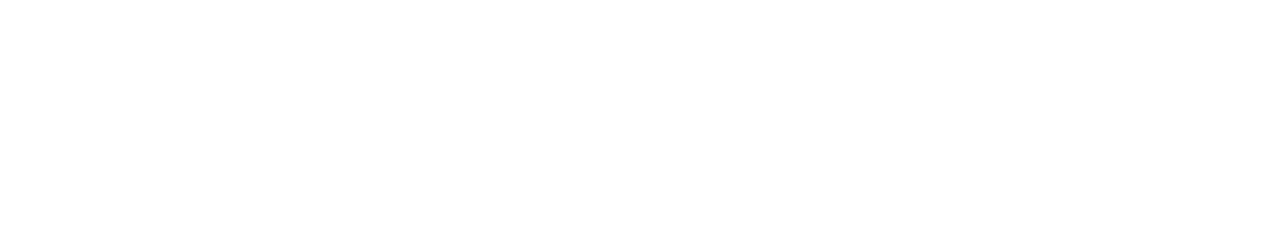
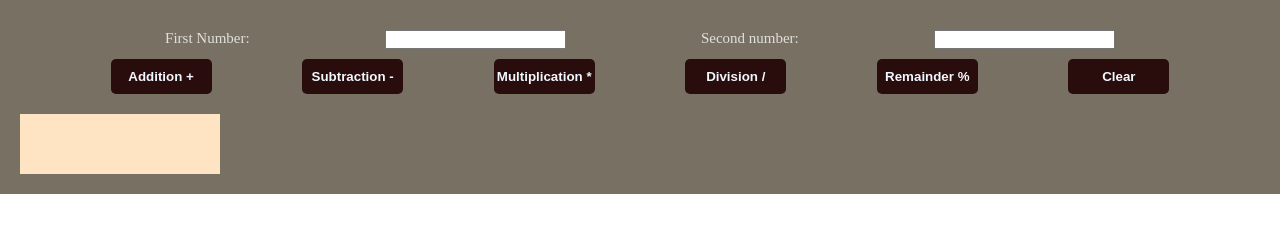
Before and after one commit to Finkie0-0/Js-testing, a plain HTML site: page Calculatorish/index.html in a window 1280 px wide. Drawn offline with Linux system fonts and the light colour scheme.

Commit message:
Add the structure as well as the styling of the program

```diff
--- a/Calculatorish/index.html
+++ b/Calculatorish/index.html
@@ -7,7 +7,31 @@
     <link rel="stylesheet" href="style.css">
 </head>
 <body>
+    <div class="main">
+        <!--Input area where we can input our inputs-->
+        <div class="inputArea">
+            <label for="num1">First Number: </label>
+            <input type="number">
 
+            <label for="num2">Second number: </label>
+            <input type="number">
+        </div>
+
+        <!--The button area where we can do the calculations-->
+        <div class="opsArea">
+            <button id="add">Addition +</button>
+            <button id="sub">Subtraction -</button>
+            <button id="multi">Multiplication *</button>
+            <button id="div">Division /</button>
+            <button id="mod">Remainder %</button>
+            <button id="clear">Clear</button>
+        </div>
+
+        <!--Display area where the results will be displayed-->
+        <div class="displayArea">
+            <pre id="display"></pre>
+        </div>
+    </div>
     <script src="./script.js"></script>
 </body>
 </html>
--- a/Calculatorish/style.css
+++ b/Calculatorish/style.css
@@ -0,0 +1,49 @@
+*{
+    margin: 0;
+    padding: 0;
+    box-sizing: border-box;
+}
+.main{
+    background-color: rgb(121, 112, 100);
+    color:rgb(212, 209, 212);
+
+    padding: 20px;
+}
+.inputArea{
+    display: flex;
+    justify-content: space-evenly;
+
+    margin: 10px;
+
+    color: rgb(223, 224, 218);
+
+    font-size: 15px;
+}
+.opsArea{
+    display: flex;
+    justify-content: space-evenly;
+}
+button{
+    border: none;
+    border-radius: 5px;
+
+    height: 35px;
+    width: 101px;
+
+    background-color: rgb(41, 12, 12);
+    color:aliceblue;
+
+    font-weight: 600;
+}
+pre{
+    background-color: bisque;
+    color: #444;
+
+    width: 200px;
+    height: 60px;
+
+    display: flex;
+    justify-content: center;
+
+    margin-top: 20px;
+}
```
